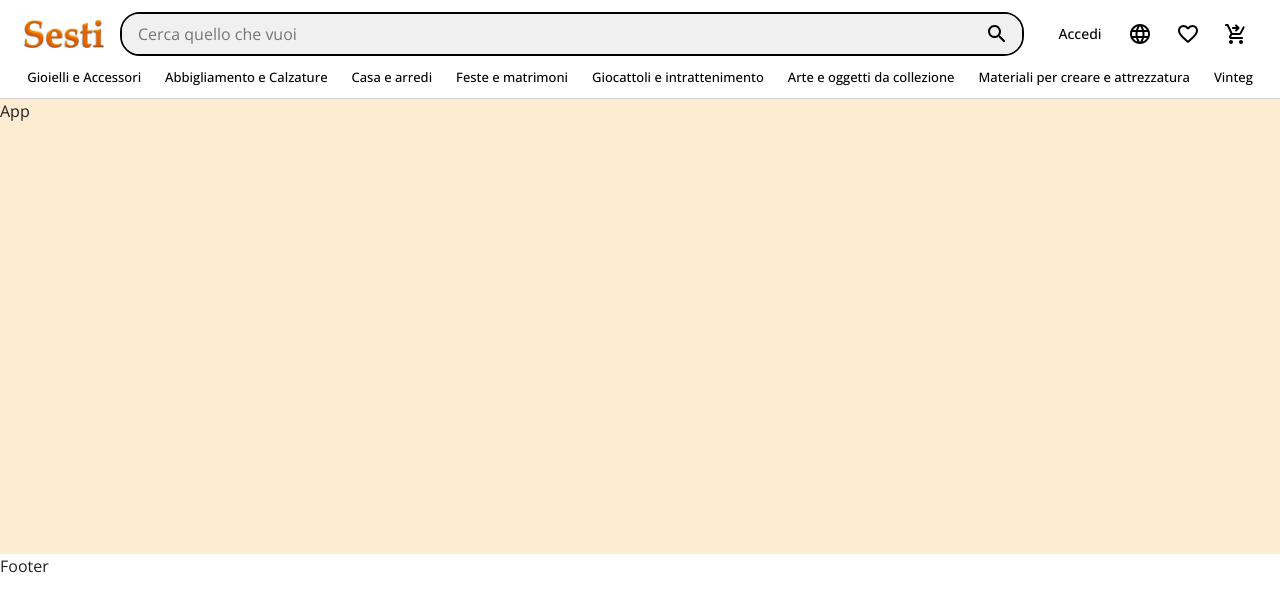
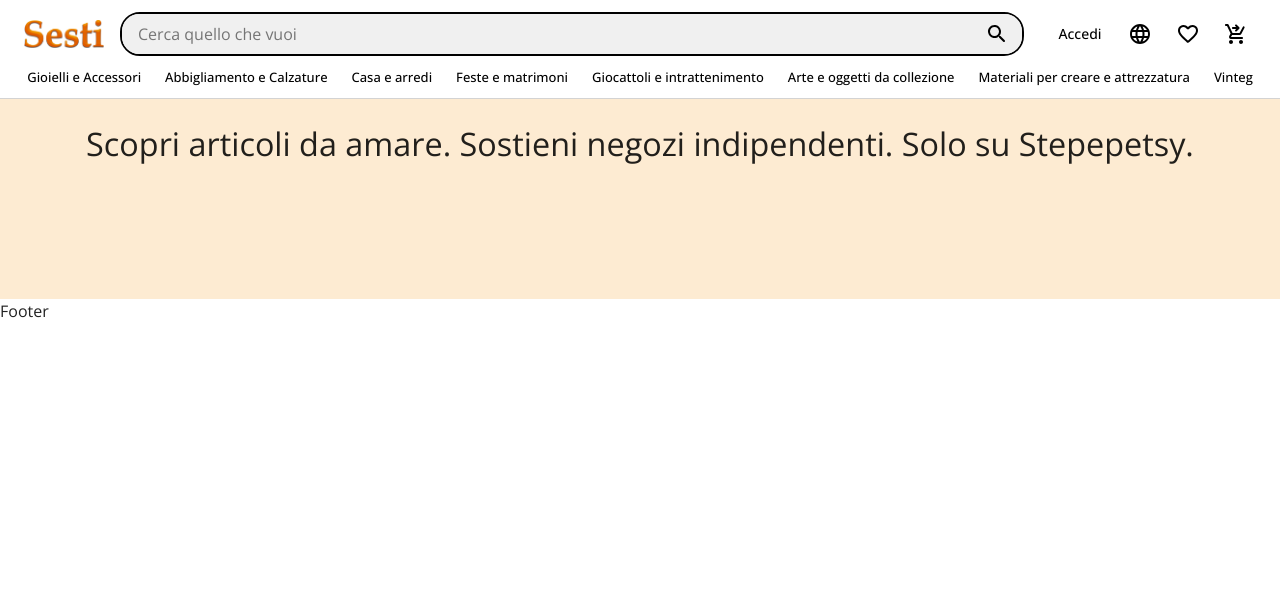
Before and after one commit to gronoGronoti/etsy-fake, a React (Vite) app: page / in a window 1280 px wide. Shown: the top 612 px of the page. Built offline with nearby package versions, Linux system fonts and the light colour scheme.

Commit message:
boh titolo

```diff
--- a/src/App.css
+++ b/src/App.css
@@ -3,5 +3,5 @@
     background-color: #FDEBD2;
     top: 0;
     left: 0;
-    height: 455px;
+    height: 200px;
 }
--- a/src/App.jsx
+++ b/src/App.jsx
@@ -1,13 +1,18 @@
-import React from 'react'
-import './App.css'
-import Typography from '@mui/material/Typography'
+import React from "react";
+import "./App.css";
+import Typography from "@mui/material/Typography";
 
 const App = () => {
   return (
     <>
-    <div className='beige-banner'>App</div>
+      <div className="beige-banner">
+        <Typography variant="h4" sx={{ textAlign: "center", pt: 3 }}>
+          Scopri articoli da amare. Sostieni negozi indipendenti. Solo su
+          Stepepetsy.
+        </Typography>
+      </div>
     </>
-  )
-}
+  );
+};
 
-export default App
+export default App;
```
